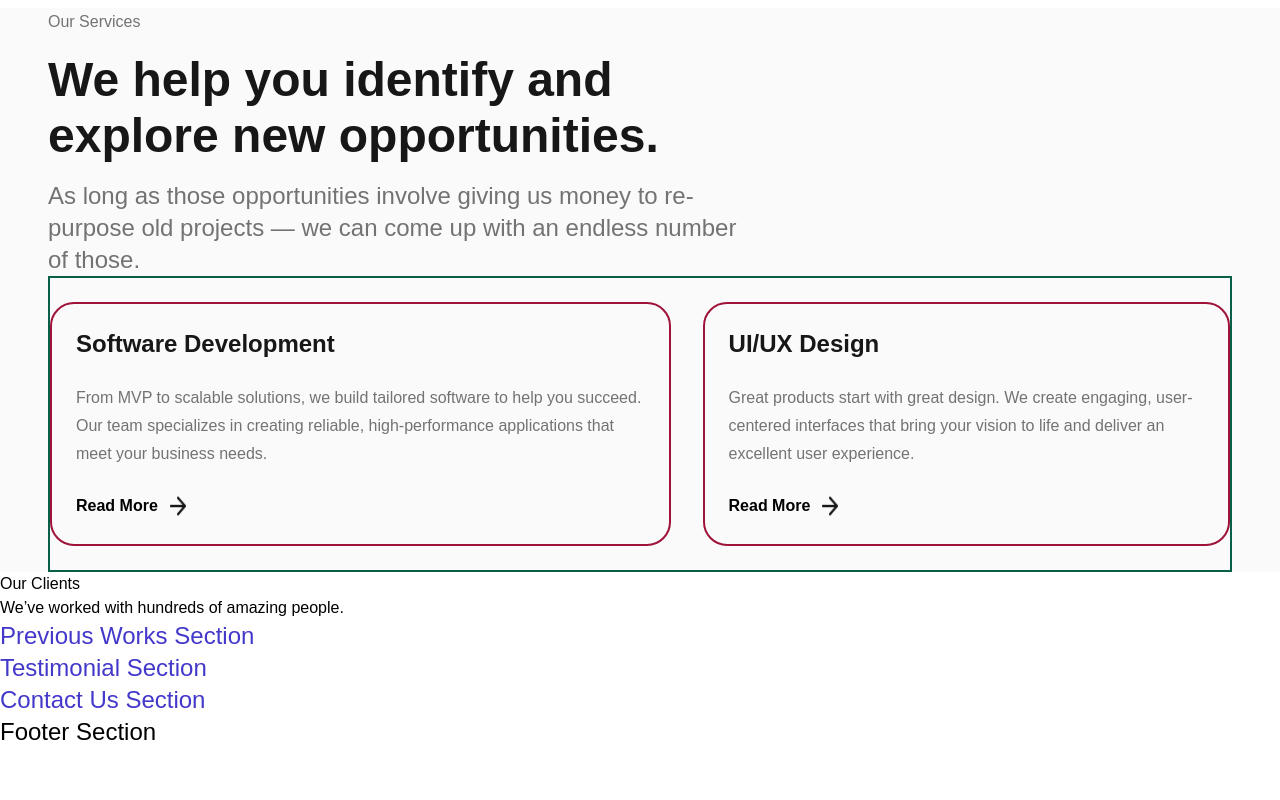
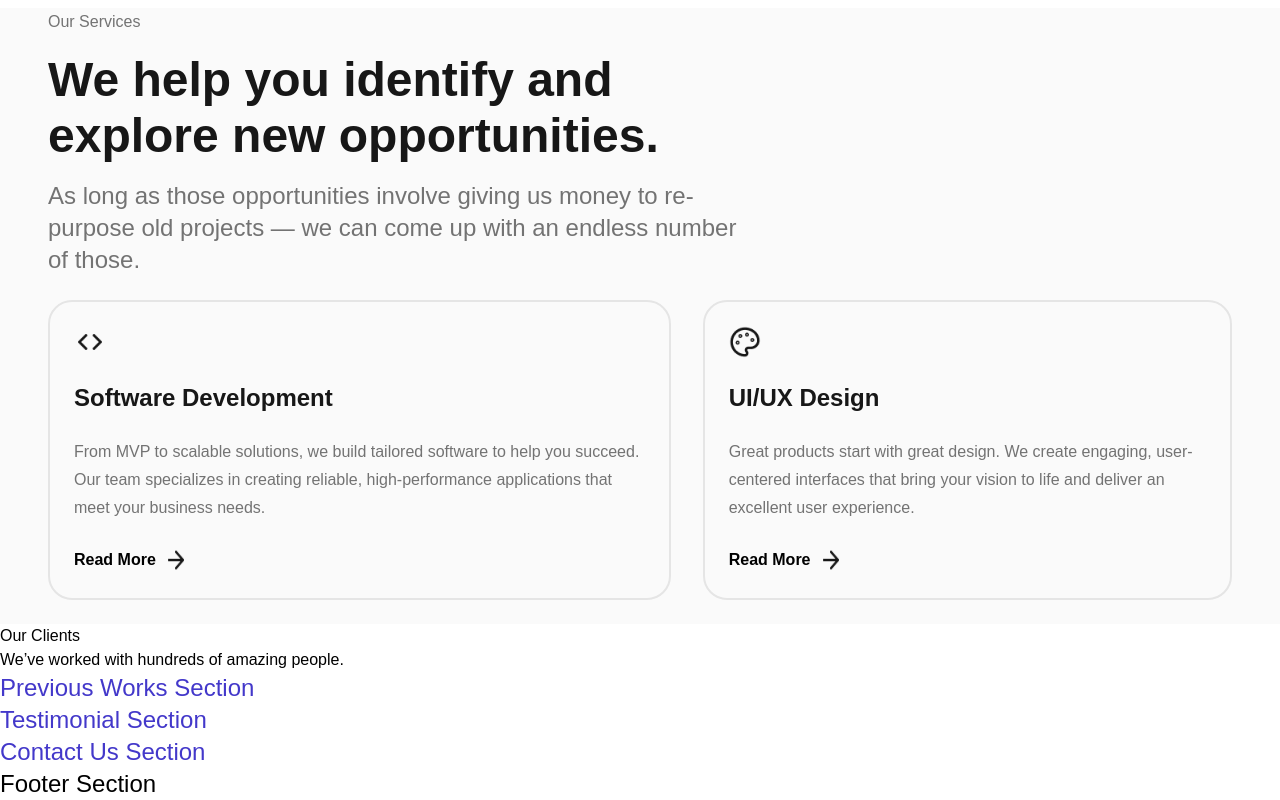
Before and after one commit to TaiwoSaidat/tech-start-up-app, a Next.js app: page / in a window 1280 px wide. Shown: the part 574-1374 px from the top of the page. Before the commit the page ends 1322 px from the top, so only its background shows below. Built offline with nearby package versions, Linux system fonts and the light colour scheme.

Commit message:
services, changes

```diff
--- a/app/globals.css
+++ b/app/globals.css
@@ -51,7 +51,7 @@ body {
   }
 
   .max-container {
-    @apply mx-auto max-w-[1440px];
+    @apply mx-auto max-w-[1440px] ;
   }
 
   .padding-container {
--- a/components/ButtonComponent/CardComponent/ServicesCard.tsx
+++ b/components/ButtonComponent/CardComponent/ServicesCard.tsx
@@ -1,22 +1,13 @@
 import Image from 'next/image';
 import React from 'react'
-import arrowLeftRight from '../../../public/arowLeftRight.png'
 import arrowRight from '../../../public/arrowRight.png'
-// import { ClientCardTypes } from '@/types/homePage';
+import { ClientCardProps } from '@/types/homePage';
 
-type ClientCardProps = {
-  // icon: string;
-  title: string;
-  description: string;
-  // span: string;
-};
-
-const ServicesCard = ({  title, description }: ClientCardProps) => {
+const ServicesCard = ({ icon, title, description }: ClientCardProps) => {
   return (
     <>
-      <div className=" flex flex-col p-6 gap-6 border-2 border-red-800 rounded-xl ">
-        {/* border-2 border-neutral-200 */}
-        {/* <Image width={32} height={32} alt="icon" src={icon} /> */}
+      <div className=" flex flex-col w-[1/2] p-6 gap-6 border-2 border-neutral-200 rounded-xl ">
+        <Image width={32} height={32} alt="icon" src={icon} />
         <h3 className=" text-neutral-900 regular-24">{title}</h3>
         <p className=" text-neutral-500 small-16">{description}</p>
         <div className=" flex gap-2">
--- a/components/Services.tsx
+++ b/components/Services.tsx
@@ -1,10 +1,5 @@
 'use client'
 import React from "react";
-// import ServicesCard from "./ButtonComponent/CardComponent/ServicesCard";
-import arrowLeftRight from "../public/arowLeftRight.png";
-import arrowRight from "../public/arrowRight.png";
-import Image from "next/image";
-// import ServicesCard from "./ButtonComponent/CardComponent/ServicesCard";
 import { SERVICES } from "@/constants";
 import ServicesCard from "./ButtonComponent/CardComponent/ServicesCard";
 
@@ -24,12 +19,12 @@ const Services = () => {
         </div>
 
         {/* DOWN */}
-        <div className=" flex flex-col md:flex-row lg:flex-row py-6 gap-8 border-2 border-green-800">
+        <div className=" flex flex-col md:flex-row lg:flex-row py-6 gap-8 ">
           {SERVICES.map((service) => (
             <ServicesCard
               key={service.title}
               title={service.title}
-              // icon={service.icon}
+              icon={service.icon}
               description={service.description}
             />
           ))}
@@ -41,48 +36,3 @@ const Services = () => {
 };
 
 export default Services;
-
-      // <section className="max-container padding-container flex flex-col md:flex-row lg:flex-row py-6 gap-8 border-2 border-red-800">
-      //   {/* LEFT */}
-      //   {/* <ServicesCard /> */}
-      //   {/* <ServicesCard /> */}
-      //   <div className=" flex flex-col p-6 gap-6 border-2 border-red-800 rounded-xl ">
-      //     {/* border-2 border-neutral-200 */}
-      //     <Image
-      //       width={32}
-      //       height={32}
-      //       alt="arrowLeftRight"
-      //       src={arrowLeftRight}
-      //     />
-      //     <h3 className=" text-neutral-900 regular-24">Software Development</h3>
-      //     <p className=" text-neutral-500 small-16">
-      //       From MVP to scalable solutions, we build tailored software to help
-      //       you succeed. Our team specializes in creating reliable,
-      //       high-performance applications that meet your business needs.
-      //     </p>
-      //     <div className=" flex gap-2">
-      //       <span className="regular-16">Read More</span>
-      //       <Image width={24} height={20} alt="arrowRight" src={arrowRight} />
-      //     </div>
-      //   </div>
-      //   {/* RIGHT */}
-      //   <div className=" flex flex-col p-6 gap-6 border-2 border-red-800 rounded-xl ">
-      //     {/* border-2 border-neutral-200 */}
-      //     <Image
-      //       width={32}
-      //       height={32}
-      //       alt="arrowLeftRight"
-      //       src={arrowLeftRight}
-      //     />
-      //     <h3 className=" text-neutral-900 regular-24">UI/UX Design</h3>
-      //     <p className=" text-neutral-500 small-16">
-      //       Great products start with great design. We create engaging,
-      //       user-centered interfaces that bring your vision to life and deliver
-      //       an excellent user experience.
-      //     </p>
-      //     <div className=" flex gap-2">
-      //       <span className="regular-16">Read More</span>
-      //       <Image width={24} height={20} alt="arrowRight" src={arrowRight} />
-      //     </div>
-      //   </div>
-      // </section>;
--- a/constants/index.ts
+++ b/constants/index.ts
@@ -1,11 +1,10 @@
 import arrowLeftRight from "../public/arowLeftRight.png";
-import palette from "../public/palette.png";
+import palette from '../public/palette.png'
 
 // SERVICES
 export const SERVICES = [
   {
-    // icon: { arrowLeftRight },
-    // icon: { arrowLeftRight },
+    icon: arrowLeftRight ,
     title: "Software Development",
     description:
       "From MVP to scalable solutions, we build tailored software to help you succeed. Our team specializes in creating reliable, high-performance applications that meet your business needs.",
@@ -13,8 +12,7 @@ export const SERVICES = [
   },
 
   {
-    // icon: { palette },
-    // icon: "/arrowLeftRight.png",
+    icon:  palette ,
     title: "UI/UX Design",
     description:
       "Great products start with great design. We create engaging, user-centered interfaces that bring your vision to life and deliver an excellent user experience.",
```
Also changed, not shown: types/homePage/index.ts (+8 -10 lines).
